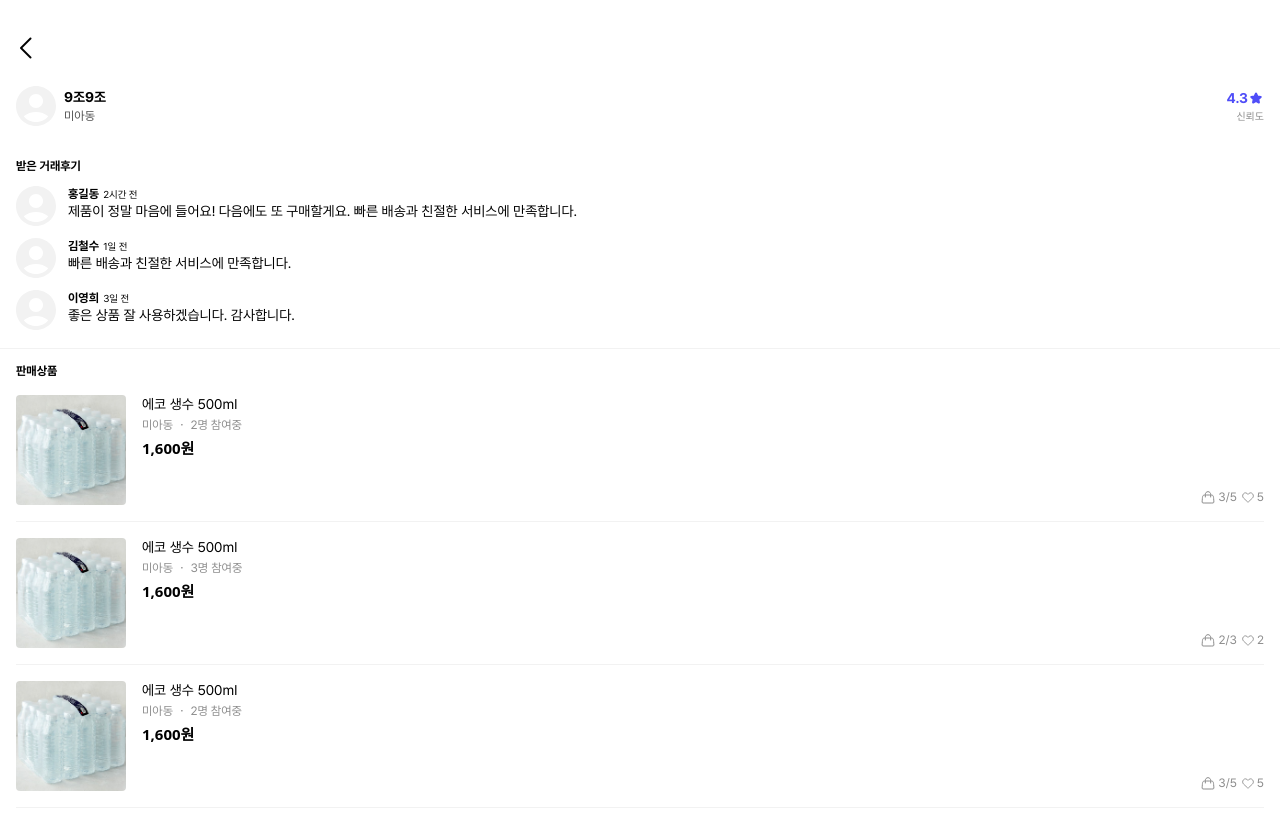
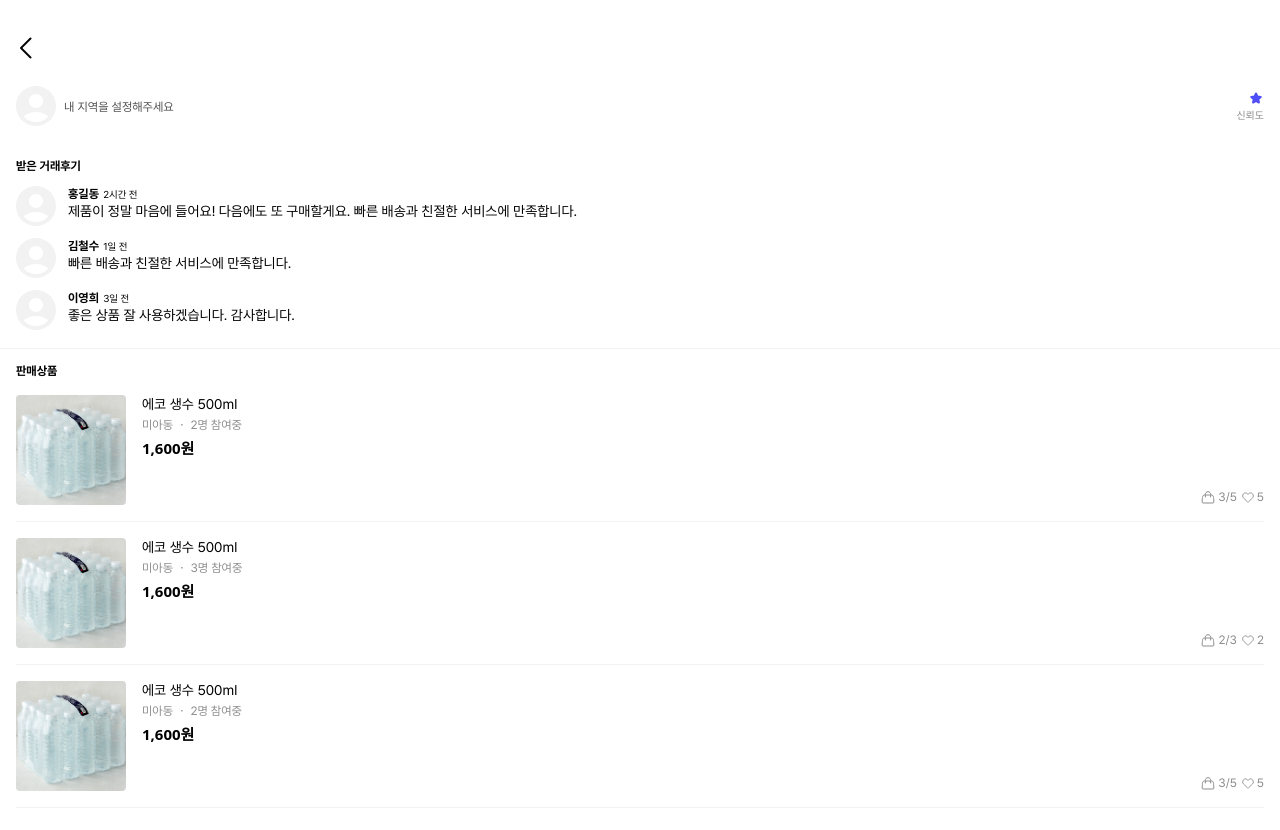
Before and after one commit to Splitty-Dev/Splitty-Client, a Next.js app: page /sellerDetail/1 in a window 1280 px wide. Shown: the top 830 px of the page. Built offline with nearby package versions, Linux system fonts and the light colour scheme; no server answers.

Commit message:
feat : connect mypage - member/me(#21)

```diff
--- a/src/app/(with-navbar)/myPage/_component_/userInfo.tsx
+++ b/src/app/(with-navbar)/myPage/_component_/userInfo.tsx
@@ -1,22 +1,34 @@
+"use client";
 import { myPageMockData } from "@/mocks/sampleprf";
 
 import rateIcon from "@/assets/icons/staricon.svg";
 import samplePrf from "@/assets/icons/samplePrf.svg";
 import Image from "next/image";
+import { useQuery } from "@tanstack/react-query";
+import { getMyInfo } from "@/app/api/member";
 
 export default function UserInfo() {
+  const { data } = useQuery({ queryKey: ["me"], queryFn: getMyInfo });
+
   return (
     <section className="bg-white mx-4 px-4 py-[14px] rounded-[10px] flex items-center justify-between ">
       <div className="flex gap-2 items-center">
-        <Image src={samplePrf} alt="profile" width={40} height={40} />
+        <Image
+          src={data?.profileImageUrl || samplePrf}
+          alt="profile"
+          width={40}
+          height={40}
+        />
         <div className="flex flex-col gap-[2px]">
-          <p className="typo-b14">{myPageMockData.name}</p>
-          <p className="typo-r12 text-[#4F4F4F]">{myPageMockData.location}</p>
+          <p className="typo-b14">{data?.username}</p>
+          <p className="typo-r12 text-[#4F4F4F]">
+            {data?.location || "내 지역을 설정해주세요"}
+          </p>
         </div>
       </div>
       <div className="flex flex-col items-end gap-[2px]">
         <div className="flex text-[#4F4DF8] typo-b14">
-          {myPageMockData.rating}
+          {data?.rating}
           <Image
             src={rateIcon}
             alt="rate"
--- /dev/null
+++ b/src/app/api/index.ts
@@ -0,0 +1,16 @@
+const BASE_URL = "https://splitty.store/api/v1";
+
+export async function apiFetch(endpoint: string, options: RequestInit = {}) {
+  const res = await fetch(`${BASE_URL}${endpoint}`, {
+    credentials: "include",
+    headers: {
+      "Content-Type": "application/json",
+      ...options.headers,
+    },
+    ...options,
+  });
+
+  if (!res.ok) throw new Error(`API Error: ${res.status}`);
+  const data = await res.json();
+  return data;
+}
--- /dev/null
+++ b/src/app/api/member.ts
@@ -0,0 +1,6 @@
+import { apiFetch } from ".";
+
+export const getMyInfo = async () => {
+  const res = await apiFetch(`/member/me`);
+  return res.data;
+};
```
